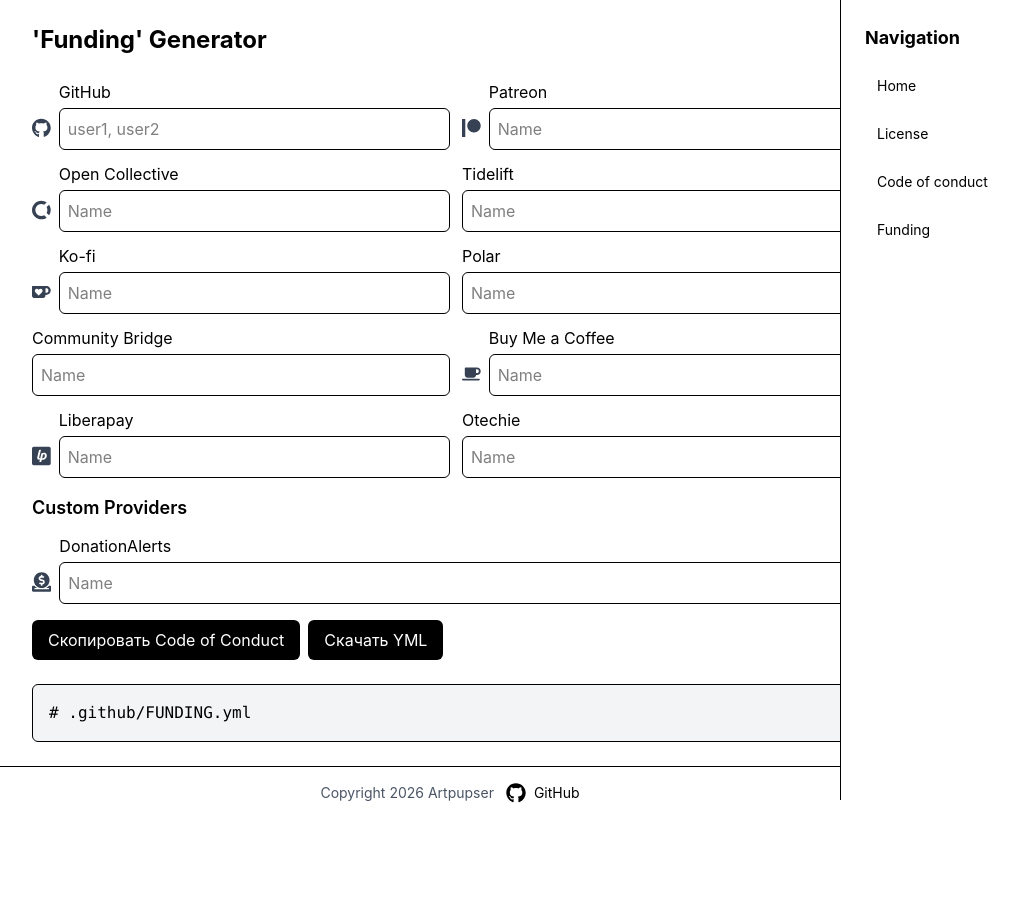
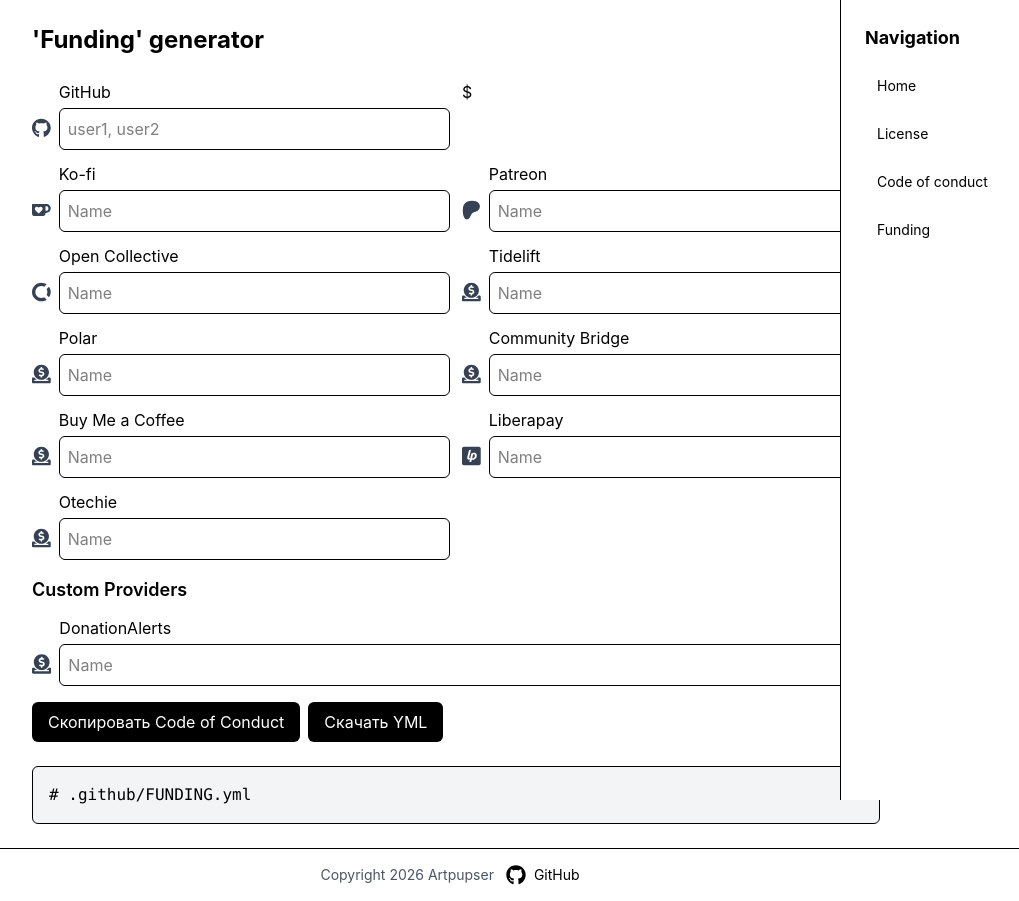
Before and after one commit to Artpupser/gh_documents_gen, a React (Vite) app: page /gen/funding in a window 1280 px wide. Shown: the whole page, without its empty margins (184-1203 px from the left). Before the commit the page ends 819 px from the top, so only its background shows below. Built offline with nearby package versions, Linux system fonts and the light colour scheme.

Commit message:
change: optimization for Funding.tsx

```diff
--- a/src/pages/Funding.tsx
+++ b/src/pages/Funding.tsx
@@ -2,14 +2,13 @@
 
 import {
   FaGithub,
-  FaPatreon,
-  FaCoffee,
   FaDonate,
 } from "react-icons/fa";
 
 import {
+  SiKofi,
+  SiPatreon,
   SiOpencollective,
-  SiKofi,
   SiLiberapay,
 } from "react-icons/si";
 
@@ -29,6 +28,60 @@
   prefix: string;
 };
 
+type BuiltinProvider = {
+  name: string;
+  icon: IconType;
+  service: string;
+}
+
+
+const builtinProviders: BuiltinProvider[] = [
+  {
+    name: "Ko-fi",
+    icon: SiKofi,
+    service: "ko-fi",
+  },
+  {
+    name: "Patreon",
+    icon: SiPatreon,
+    service: "patreon",
+  },
+  {
+    name: "Open Collective",
+    icon: SiOpencollective,
+    service: "open_collective",
+  },
+  {
+    name: "Tidelift",
+    icon: FaDonate,
+    service: "tidelift",
+  },
+  {
+    name: "Polar",
+    icon: FaDonate,
+    service: "polar",
+  },
+  {
+    name: "Community Bridge",
+    icon: FaDonate,
+    service: "community_bridge",
+  },
+  {
+    name: "Buy Me a Coffee",
+    icon: FaDonate,
+    service: "buy_me_a_coffee",
+  },
+  {
+    name: "Liberapay",
+    icon: SiLiberapay,
+    service: "liberapay",
+  },
+  {
+    name: "Otechie",
+    icon: FaDonate,
+    service: "otechie",
+  },
+];
 const customProviders: CustomProvider[] = [
   {
     name: "DonationAlerts",
@@ -39,17 +92,9 @@
 
 const Funding = () => {
   const [github, setGithub] = useState("");
-
-  const [patreon, setPatreon] = useState("");
-  const [openCollective, setOpenCollective] = useState("");
-  const [tidelift, setTidelift] = useState("");
-  const [koFi, setKoFi] = useState("");
-  const [polar, setPolar] = useState("");
-  const [communityBridge, setCommunityBridge] = useState("");
-  const [buyMeACoffee, setBuyMeACoffee] = useState("");
-  const [liberapay, setLiberapay] = useState("");
-  const [otechie, setOtechie] = useState("");
-
+  const [builtin, setBuiltin] = useState<[string, string][]>(
+    builtinProviders.map((item: BuiltinProvider) => [item.service,""])
+  );
   const [customValues, setCustomValues] = useState<string[]>(
     customProviders.map(() => "")
   );
@@ -72,30 +117,12 @@
         .split(",")
         .map(x => x.trim())
         .filter(Boolean),
-
-      patreon: patreon || null,
-      open_collective: openCollective || null,
-      tidelift: tidelift || null,
-      ko_fi: koFi || null,
-      polar: polar || null,
-      community_bridge: communityBridge || null,
-      buy_me_a_coffee: buyMeACoffee || null,
-      liberapay: liberapay || null,
-      otechie: otechie || null,
-
+      builtin: builtin,
       custom,
     };
   }, [
     github,
-    patreon,
-    openCollective,
-    tidelift,
-    koFi,
-    polar,
-    communityBridge,
-    buyMeACoffee,
-    liberapay,
-    otechie,
+    builtin,
     customValues,
   ]);
 
@@ -110,7 +137,7 @@
   return (
     <div className="max-w-4xl mx-auto p-6 space-y-6">
       <h1 className="text-2xl font-bold">
-        'Funding' Generator
+        'Funding' generator
       </h1>
 
       <div className="grid gap-4">
@@ -128,98 +155,29 @@
             </div>
           </div>
 
+          ${builtinProviders.map((item: BuiltinProvider, index: number) => {
+            const Icon = item.icon;
+            return (
             <div className="flex items-end gap-2">
-            <FaPatreon className="w-5 h-5 mb-3 text-gray-700" />
+              <Icon className="w-5 h-5 mb-3 text-gray-700" />
 
               <div className="w-full">
                 <Label
-                name="Patreon"
+                  name={item.name}
                   holder={placeholder}
-                getter={() => patreon}
-                setter={setPatreon}
+                  getter={() => builtin[index][1]}
+                  setter={(v:string) => setBuiltin((prev) => {
+                    const updated = [...prev];
+                    updated[index][1] = v;
+                    updated[index][0] = item.service;
+                    return updated;
+                  })}
                 />
               </div>
             </div>
+          )})}
 
-          <div className="flex items-end gap-2">
-            <SiOpencollective className="w-5 h-5 mb-3 text-gray-700" />
 
-            <div className="w-full">
-              <Label
-                name="Open Collective"
-                holder={placeholder}
-                getter={() => openCollective}
-                setter={setOpenCollective}
-              />
-            </div>
-          </div>
-
-          <Label
-            name="Tidelift"
-            holder={placeholder}
-            getter={() => tidelift}
-            setter={setTidelift}
-          />
-
-          <div className="flex items-end gap-2">
-            <SiKofi className="w-5 h-5 mb-3 text-gray-700" />
-
-            <div className="w-full">
-              <Label
-                name="Ko-fi"
-                holder={placeholder}
-                getter={() => koFi}
-                setter={setKoFi}
-              />
-            </div>
-          </div>
-
-          <Label
-            name="Polar"
-            holder={placeholder}
-            getter={() => polar}
-            setter={setPolar}
-          />
-
-          <Label
-            name="Community Bridge"
-            holder={placeholder}
-            getter={() => communityBridge}
-            setter={setCommunityBridge}
-          />
-
-          <div className="flex items-end gap-2">
-            <FaCoffee className="w-5 h-5 mb-3 text-gray-700" />
-
-            <div className="w-full">
-              <Label
-                name="Buy Me a Coffee"
-                holder={placeholder}
-                getter={() => buyMeACoffee}
-                setter={setBuyMeACoffee}
-              />
-            </div>
-          </div>
-
-          <div className="flex items-end gap-2">
-            <SiLiberapay className="w-5 h-5 mb-3 text-gray-700" />
-
-            <div className="w-full">
-              <Label
-                name="Liberapay"
-                holder={placeholder}
-                getter={() => liberapay}
-                setter={setLiberapay}
-              />
-            </div>
-          </div>
-
-          <Label
-            name="Otechie"
-            holder={placeholder}
-            getter={() => otechie}
-            setter={setOtechie}
-          />
         </div>
 
         <div className="space-y-3">
--- a/src/utils/Funding.tsx
+++ b/src/utils/Funding.tsx
@@ -2,15 +2,7 @@
 
 export type FundingObject = {
   github: string[],
-  patreon: string | null,
-  open_collective: string | null,
-  tidelift: string | null,
-  ko_fi: string | null,
-  polar: string | null,
-  community_bridge: string | null,
-  buy_me_a_coffee: string | null,
-  liberapay: string | null,
-  otechie: string | null,
+  builtin: [string,string][],
   custom: string[],
 }
 
@@ -20,22 +12,15 @@
 
   let text: string = `# .github/FUNDING.yml\n`;
 
-  text += props.funding.github.length > 0
-    ? `github:\n${props.funding.github.map((item:string) => {return `\t- ${item}`}).join('\n')}\n`
-    : ``;
-  text += props.funding.patreon ? `patreon: ${props.funding.patreon}\n` : ``;
-  text += props.funding.open_collective ? `open_collective: ${props.funding.open_collective}\n` : ``;
-  text += props.funding.ko_fi ? `ko_fi: ${props.funding.ko_fi}\n` : ``;
-  text += props.funding.tidelift ? `tidelift: ${props.funding.tidelift}\n` : ``;
-  text += props.funding.polar ? `polar: ${props.funding.polar}\n` : ``;
-  text += props.funding.community_bridge ? `community_bridge: ${props.funding.community_bridge}\n` : ``;
-  text += props.funding.buy_me_a_coffee ? `buy_me_a_coffee: ${props.funding.buy_me_a_coffee}\n` : ``;
-  text += props.funding.liberapay ? `liberapay: ${props.funding.liberapay}\n` : ``;
-  text += props.funding.otechie ? `otechie: ${props.funding.otechie}\n` : ``;
+  if (props.funding.github.length > 0) {
+    text += `github:\n${props.funding.github.map((item:string) => {return `\t- ${item}\n`}).join(``)}\n`;
+  }
 
-  text += props.funding.custom.length > 0
-    ? `custom:\n${props.funding.custom.map((item:string) => {return `\t- ${item}`}).join('\n')}\n`
-    : ``;
+  text += `${props.funding.builtin.filter((item:[string,string]) => item[1].length > 0).map((item:[string,string]) => {return `${item[0]}: ${item[1]}\n`}).join(``)}`
+
+  if (props.funding.custom.length > 0) {
+    text += `custom:\n${props.funding.custom.map((item:string) => {return `\t- ${item}\n`}).join(``)}\n`;
+  }
   return text;
 }
 
```
Lines whose indentation alone changed are shown as unchanged.
